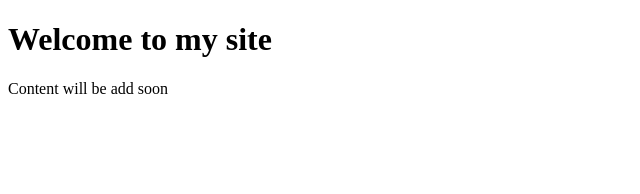
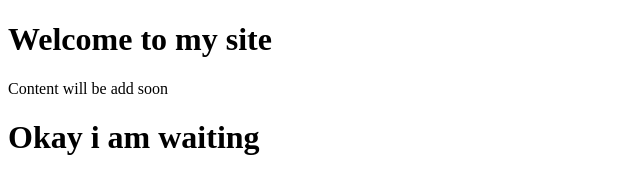
Before and after one commit to Sniff11/my-website, a plain HTML site: page index.html in a window 1280 px wide. Shown: the whole page, without its empty margins (0-640 px from the left). Drawn offline with Linux system fonts and the light colour scheme.

Commit message:
Update index.html

```diff
--- a/index.html
+++ b/index.html
@@ -8,5 +8,6 @@
 <body>
     <h1>Welcome to my site</h1>
     <p>Content will be add soon</p>
+    <h1>Okay i am waiting</h1>
 </body>
 </html>
```
